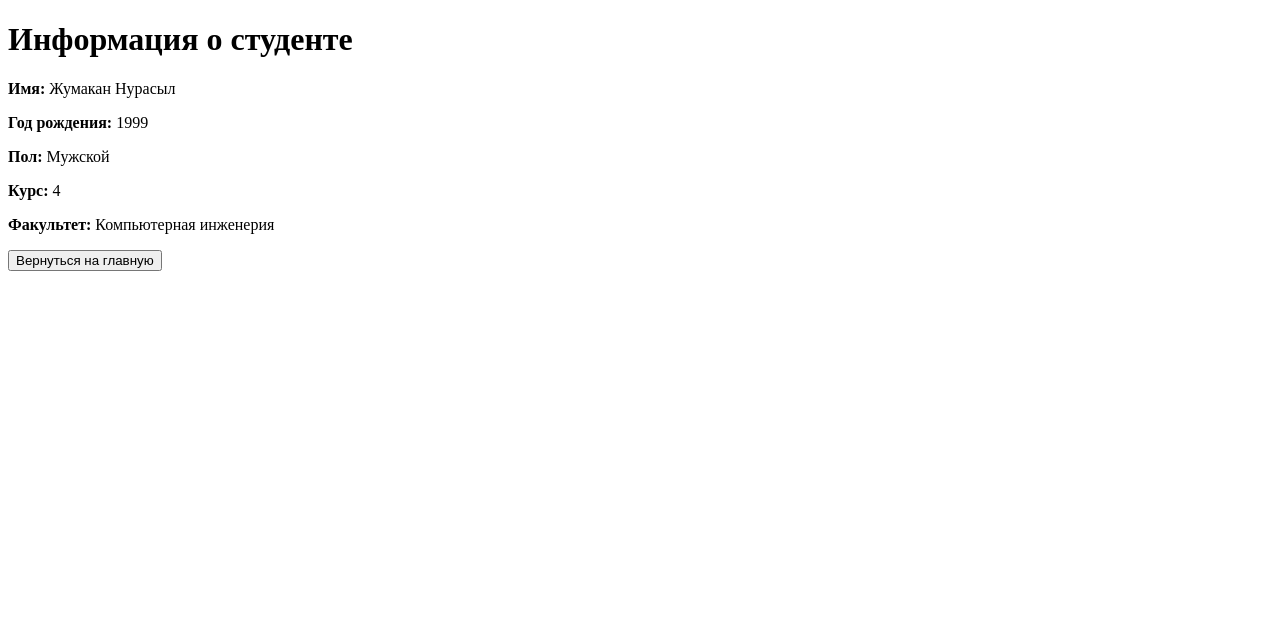
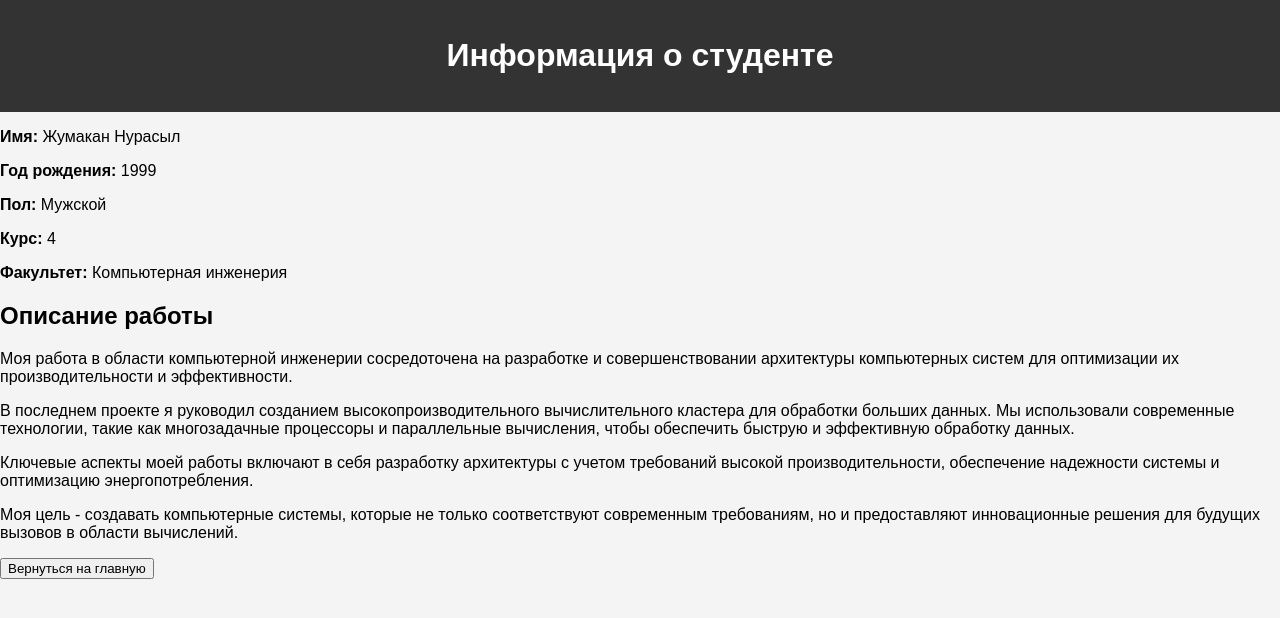
Before and after one commit to Hypeke/nursayl.github.io, a plain HTML site: page student5.html in a window 1280 px wide. Drawn offline with Linux system fonts and the light colour scheme.

Commit message:
student5.html

```diff
--- a/student5.html
+++ b/student5.html
@@ -3,16 +3,32 @@
 <head>
     <meta charset="UTF-8">
     <meta name="viewport" content="width=device-width, initial-scale=1.0">
-    <title>Информация о студенте 5</title>
+    <title>Информация о студенте</title>
+    <link rel="stylesheet" href="styles.css">
 </head>
 <body>
-    <h1>Информация о студенте</h1>
+    <header>
+        <h1>Информация о студенте</h1>
+    </header>
 
-    <p><strong>Имя:</strong> Жумакан Нурасыл</p>
+    <section class="student-info">
+        <p><strong>Имя:</strong> Жумакан Нурасыл</p>
     <p><strong>Год рождения:</strong> 1999</p>
     <p><strong>Пол:</strong> Мужской</p>
     <p><strong>Курс:</strong> 4</p>
     <p><strong>Факультет:</strong> Компьютерная инженерия</p>
+    </section>
+
+    <section class="work-description">
+        <h2>Описание работы</h2>
+        <p>Моя работа в области компьютерной инженерии сосредоточена на разработке и совершенствовании архитектуры компьютерных систем для оптимизации их производительности и эффективности.</p>
+
+        <p>В последнем проекте я руководил созданием высокопроизводительного вычислительного кластера для обработки больших данных. Мы использовали современные технологии, такие как многозадачные процессоры и параллельные вычисления, чтобы обеспечить быструю и эффективную обработку данных.</p>
+
+        <p>Ключевые аспекты моей работы включают в себя разработку архитектуры с учетом требований высокой производительности, обеспечение надежности системы и оптимизацию энергопотребления.</p>
+
+        <p>Моя цель - создавать компьютерные системы, которые не только соответствуют современным требованиям, но и предоставляют инновационные решения для будущих вызовов в области вычислений.</p>
+    </section>
 
     <button onclick="returnToMain()">Вернуться на главную</button>
 
```
